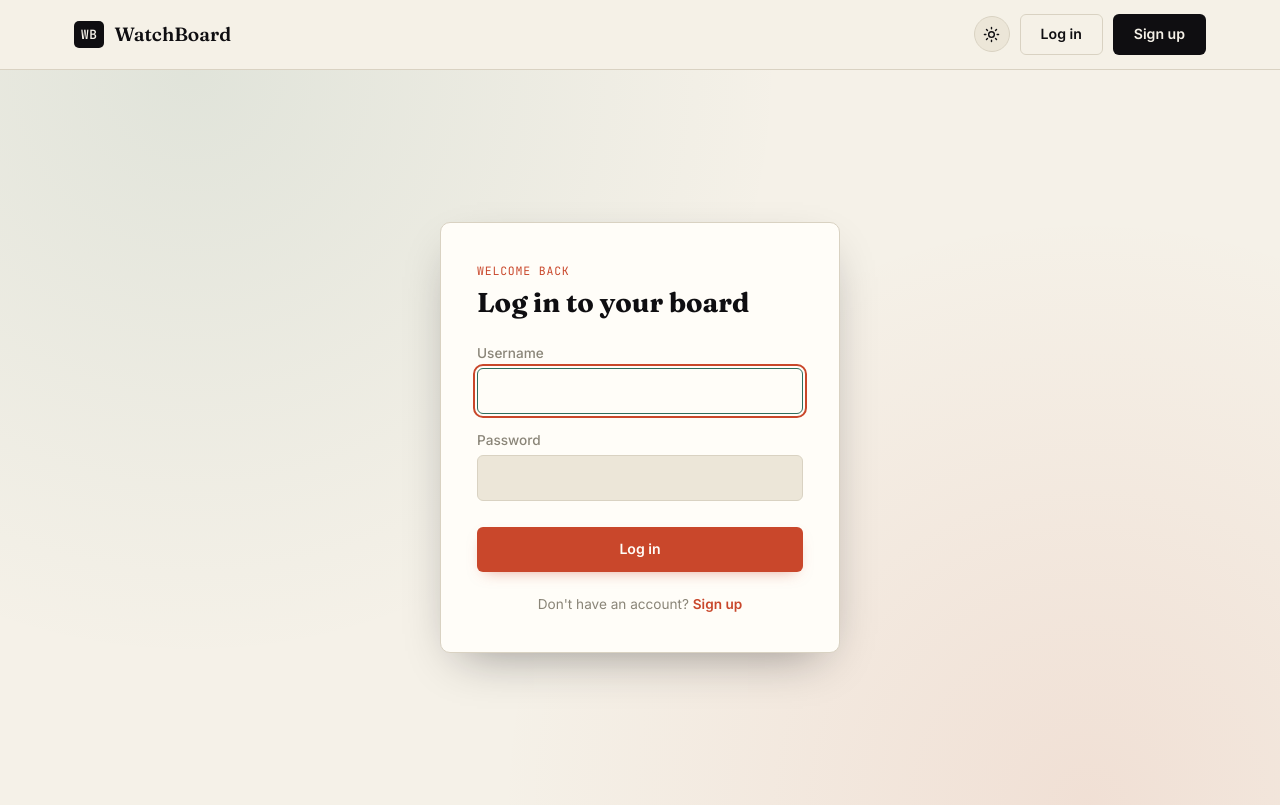
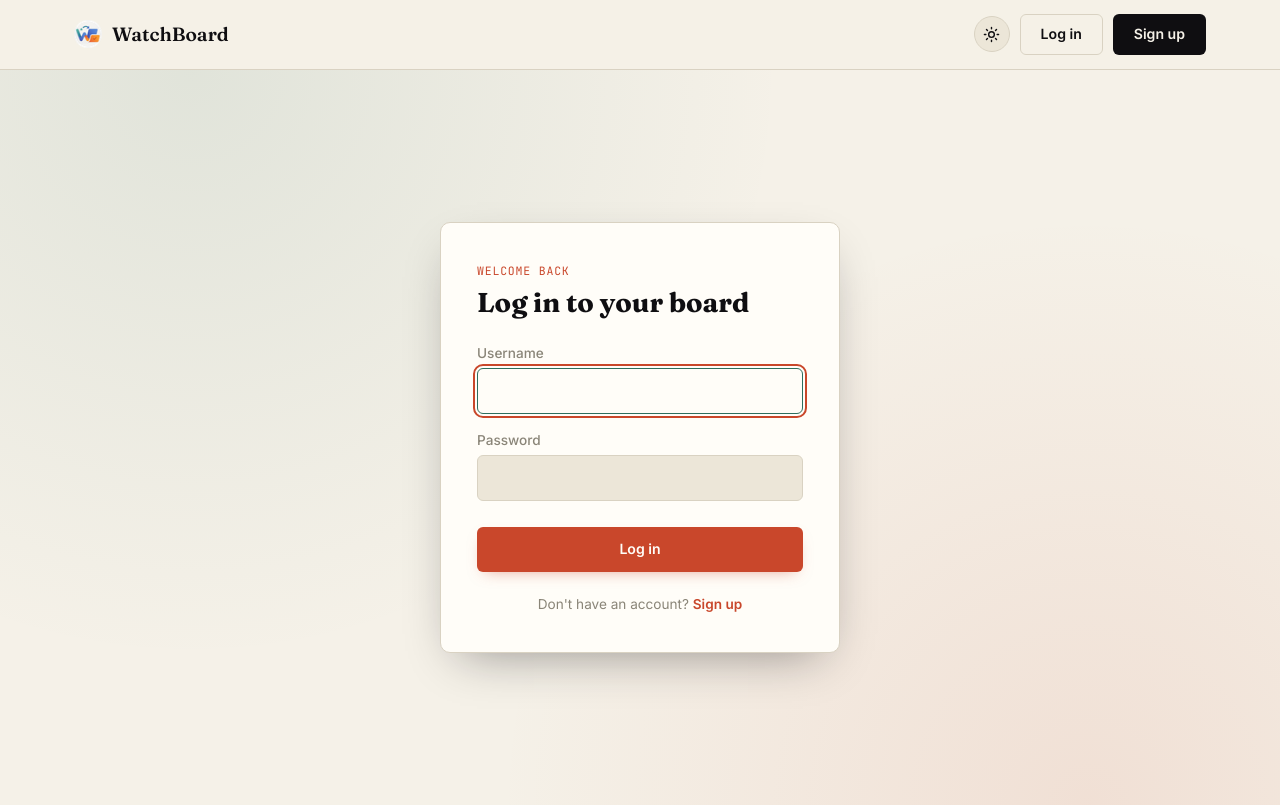
Before and after one commit to girishsakpal/WatchBoard, a Flask app: page /auth/login?next=/board/ in a window 1280 px wide. Run offline with Flask 3, Linux system fonts and the light colour scheme.

Commit message:
Updated Logo

```diff
--- a/app/static/css/main.css
+++ b/app/static/css/main.css
@@ -1,3 +1,7 @@
+/* =========================================================
+   WatchBoard — Design Tokens
+   Built by Girish D. Sakpal
+   ========================================================= */
 
 :root {
   --ink:        #0F0E11;
@@ -165,14 +169,11 @@ img { max-width: 100%; }
 }
 .navbar__brand { display: flex; align-items: center; gap: 10px; flex-shrink: 0; }
 .navbar__brand-mark {
-  font-family: var(--font-mono);
-  font-weight: 600;
-  font-size: 0.8rem;
-  background: var(--ink);
-  color: var(--paper);
-  padding: 5px 7px;
-  border-radius: 5px;
-  letter-spacing: 0.04em;
+  display: block;
+  width: 28px;
+  height: 28px;
+  border-radius: 6px;
+  flex-shrink: 0;
 }
 .navbar__brand-name {
   font-family: var(--font-display);
--- a/app/templates/base.html
+++ b/app/templates/base.html
@@ -5,7 +5,6 @@
   <meta name="viewport" content="width=device-width, initial-scale=1.0" />
   <meta name="description" content="WatchBoard, a personal board for movies, TV shows, and anime you want to watch and have watched. Built by Girish D. Sakpal." />
   <script>
-    // Applied before first paint so the page never flashes the wrong theme.
     (function () {
       try {
         var saved = localStorage.getItem("watchboard-theme");
@@ -30,7 +29,7 @@
   <header class="navbar">
     <div class="navbar__inner">
       <a href="{{ url_for('board.dashboard') if current_user else url_for('marketing.landing') }}" class="navbar__brand">
-        <span class="navbar__brand-mark">WB</span>
+        <img src="{{ url_for('static', filename='img/favicon-32x32.png') }}" alt="" class="navbar__brand-mark" width="28" height="28" />
         <span class="navbar__brand-name">WatchBoard</span>
       </a>
       <nav class="navbar__links">
```
